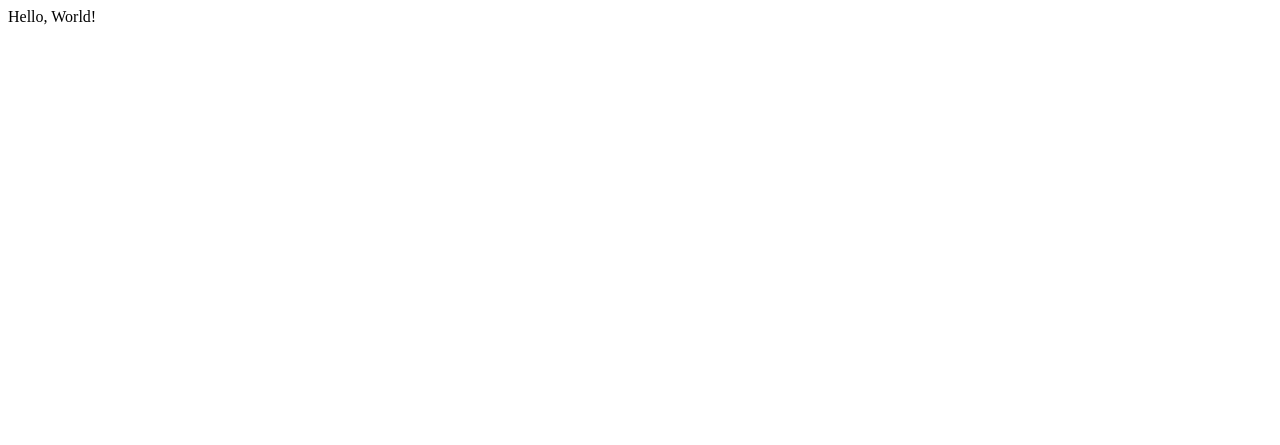
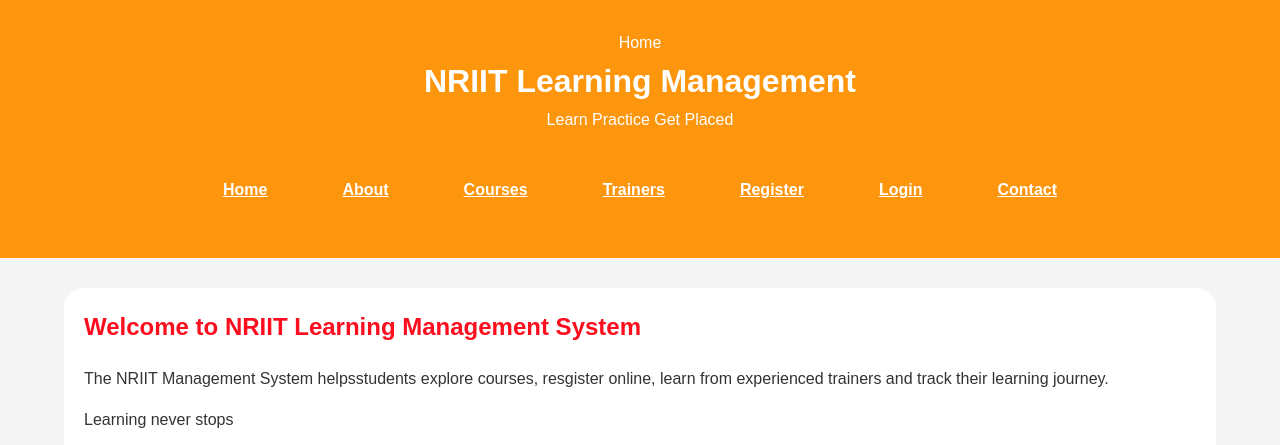
Before and after one commit to Saniyaanjum23/Python_fullstack, a Flask app: page / in a window 1280 px wide. Before the commit the part shown is almost empty. Shown: the top 445 px of the page. Before the commit the page ends 25 px from the top, so only its background shows below. Run offline with Flask 3, Linux system fonts and the light colour scheme.

Commit message:
folder done

```diff
--- a/app.py
+++ b/app.py
@@ -1,9 +1,34 @@
-from flask import Flask
+from flask import Flask,render_template
 
 app=Flask(__name__)
 
 @app.route('/')
 def home():
-    return "Hello, World!"
+    return render_template("index.html")
+
+@app.route("/about")
+def about():
+    return render_template("about.html")
+
+@app.route("/contact")
+def contact():
+    return render_template("contact.html")
+
+@app.route("/courses")
+def courses():
+    return render_template("courses.html")
+
+@app.route("/login")
+def login():
+    return render_template("login.html")
+
+@app.route("/trainers")
+def trainers():
+    return render_template("trainers.html")
+
+@app.route("/register")
+def register():
+    return render_template("register.html")
+
 if __name__=='__main__':
     app.run (debug=True)
--- a/contact.html
+++ b/templates/contact.html
@@ -4,7 +4,7 @@
 <head>
     <meta charset="UTF-8">
     <meta name="viewport" content="width=device-width, initial-scale=1.0">
-    <link rel="stylesheet" href="css/style.css">
+    <link rel="stylesheet" href="{{url_for('static',filename='css/static/style.css')}}">
     <title>Contact Page</title>
 </head>
 
--- a/courses.html
+++ b/templates/courses.html
@@ -4,7 +4,7 @@
 <head>
   <meta charset="UTF-8" />
   <meta name="viewport" content="width=device-width, initial-scale=1.0" />
-  <link rel="stylesheet" href="css/style.css">
+ <link rel="stylesheet" href="{{url_for('static',filename='css/static/style.css')}}">
   <title>Course page</title>
 </head>
 
--- a/index.html
+++ b/templates/index.html
@@ -4,7 +4,7 @@
 <head>
   <meta charset="UTF-8" />
   <meta name="viewport" content="width=device-width, initial-scale=1.0" />
-  <link rel="stylesheet" href="css/style.css">
+ <link rel="stylesheet" href="{{url_for('static',filename='css/static/style.css')}}">
   <title>Home</title>
 </head>
 
--- a/login.html
+++ b/templates/login.html
@@ -4,7 +4,7 @@
 <head>
     <meta charset="UTF-8">
     <meta name="viewport" content="width=device-width, initial-scale=1.0">
-    <link rel="stylesheet" href="css/style.css">
+    <link rel="stylesheet" href="{{url_for('static',filename='css/static/style.css')}}">
     <title>Login Page</title>
 </head>
 
--- a/register.html
+++ b/templates/register.html
@@ -4,7 +4,7 @@
 <head>
     <meta charset="UTF-8">
     <meta name="viewport" content="width=device-width, initial-scale=1.0">
-    <link rel="stylesheet" href="css/style.css">
+    <link rel="stylesheet" href="{{url_for('static',filename='css/static/style.css')}}">
     <title>Register page</title>
 </head>
 
```
Also changed, not shown: templates/about.html (renamed from trainers.html, +13 -11 lines), templates/trainers.html (renamed from about.html, +11 -13 lines), static/css/static/style.css (renamed from css/style.css), static/image/static/banner.jpg (renamed from image/banner.jpg), static/js/static/script.js (renamed from js/script.js), static/js/static/test.js (renamed from js/test.js), templates/index2.html (renamed from index2.html), templates/portfolio.html (renamed from portfolio.html).
